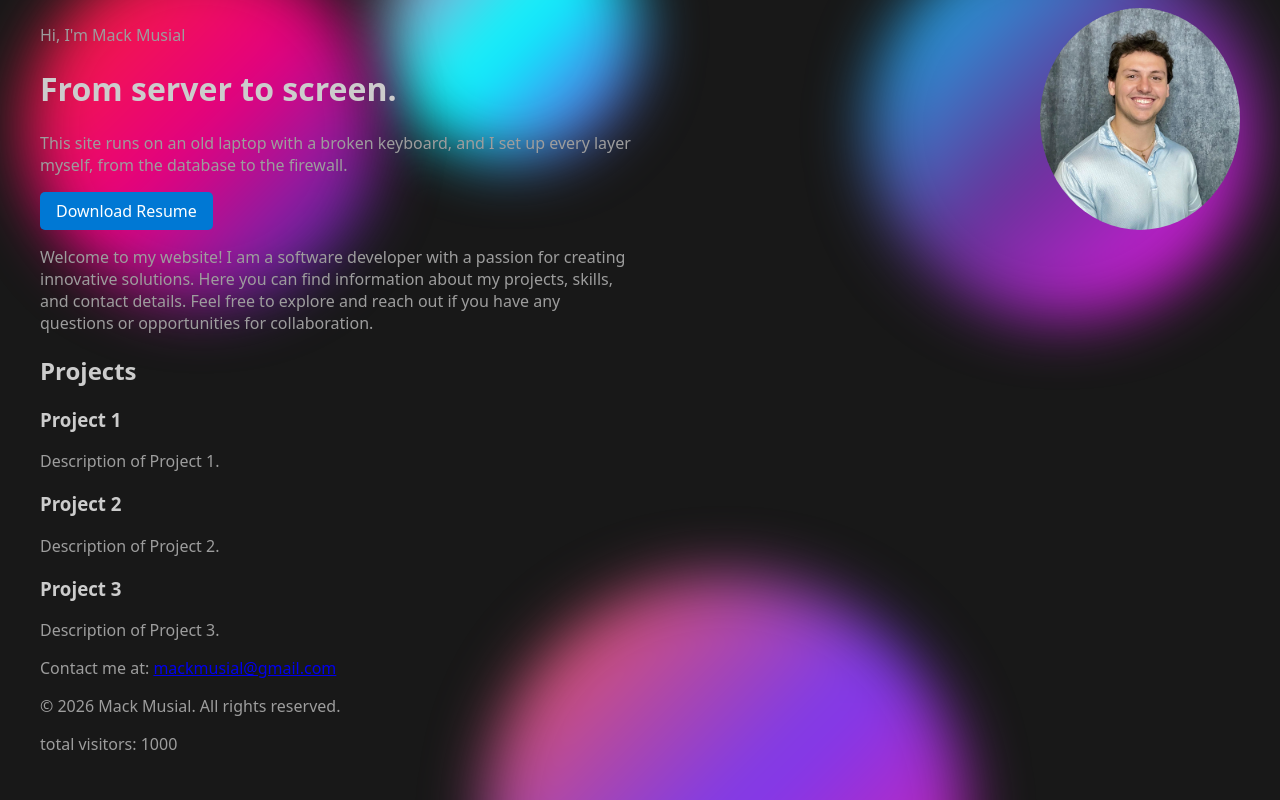
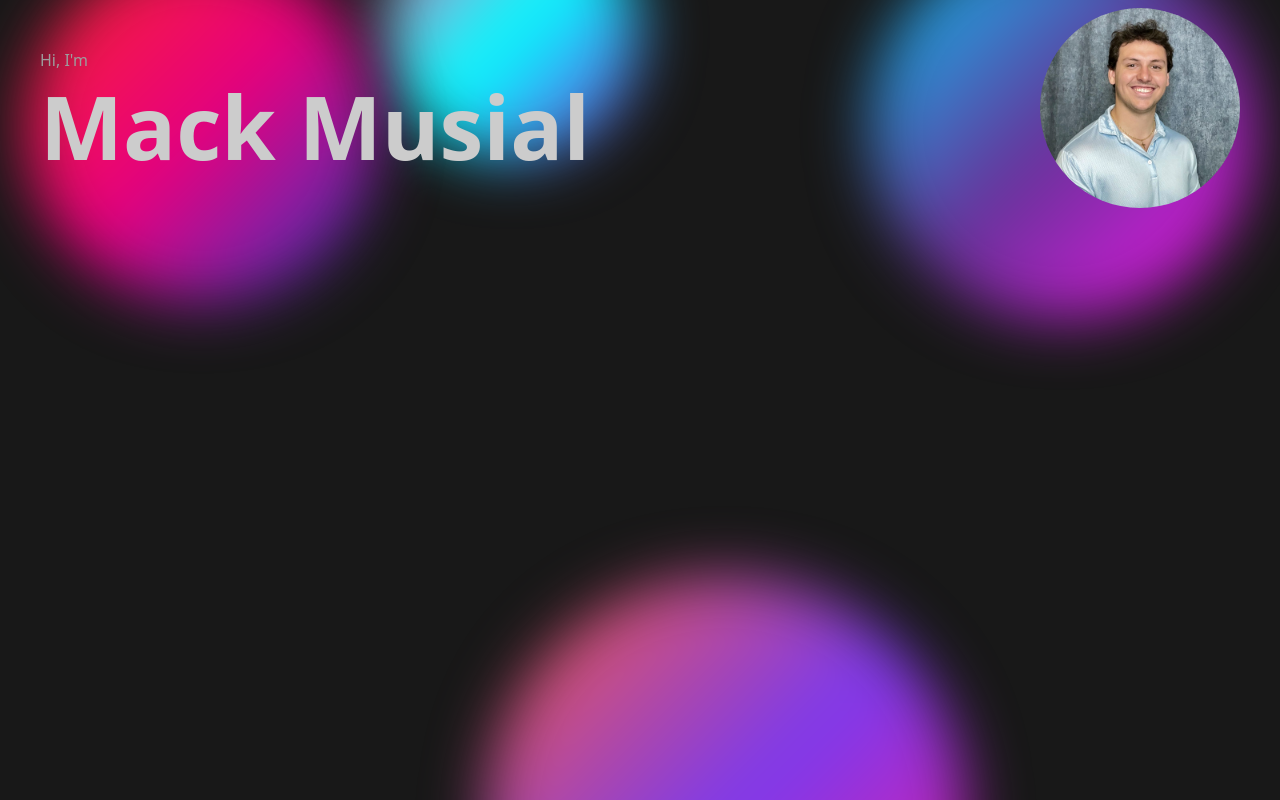
Before and after one commit to MackMusial/mackmusial.com, a plain HTML site: page index.html in a window 1280 px wide. Drawn offline with Linux system fonts and the light colour scheme.

Commit message:
Refactor hero section in index.html for improved clarity and design; update styles.css for consistent typography and layout adjustments.

```diff
--- a/index.html
+++ b/index.html
@@ -15,29 +15,12 @@
         </div>
         <header class="article hero">
             <div class="hero-text">
-                <p>Hi, I'm Mack Musial</p>
-                <h1>From server to screen.</h1>
-                <p>This site runs on an old laptop with a broken keyboard, and I set up every layer myself, from the database to the firewall.</p>
-                <a class="resume-link" href="resume.pdf" target="_blank">Download Resume</a>
+                <p>Hi, I'm </p>
+                <h1>Mack Musial</h1>
             </div>
             <img src="assets/mack-musial.jpg" alt="Mack Musial" class="hero-photo" width="200">
         </header>
-        <main class="article">
-            <p>Welcome to my website! I am a software developer with a passion for creating innovative solutions. Here you can find information about my projects, skills, and contact details. Feel free to explore and reach out if you have any questions or opportunities for collaboration.</p>
-            <section>
-                <h2>Projects</h2>
-                <h3>Project 1</h3>
-                <p>Description of Project 1.</p>
-                <h3>Project 2</h3>
-                <p>Description of Project 2.</p>
-                <h3>Project 3</h3>
-                <p>Description of Project 3.</p>
-            </section>
-        </main>
         <footer class="article">
-            <p>Contact me at: <a href="mailto:mackmusial@gmail.com">mackmusial@gmail.com</a></p>
-            <p>&copy; 2026 Mack Musial. All rights reserved.</p>
-            <p>total visitors: 1000</p>
         </footer>
     </body>
 </html>
--- a/styles.css
+++ b/styles.css
@@ -12,7 +12,14 @@
 body {
     background-color: var(--bg-color);
     color: var(--text-color);
-    font-family: 'system-ui', 'sans-serif', sans-serif;
+    font-family: system-ui, sans-serif;
+}
+
+h1 {
+    font-size: 5.5rem;
+    font-weight: 700;
+    line-height: 0.9;
+    margin: 0.25rem 0 1rem 0;
 }
 
 .article {
@@ -48,6 +55,7 @@ p {
     display: flex;
     gap: 1.25rem;
     justify-content: space-between;
+    align-items: center;
 }
 
 .glows {
```
Also changed, not shown: 1 other file.
